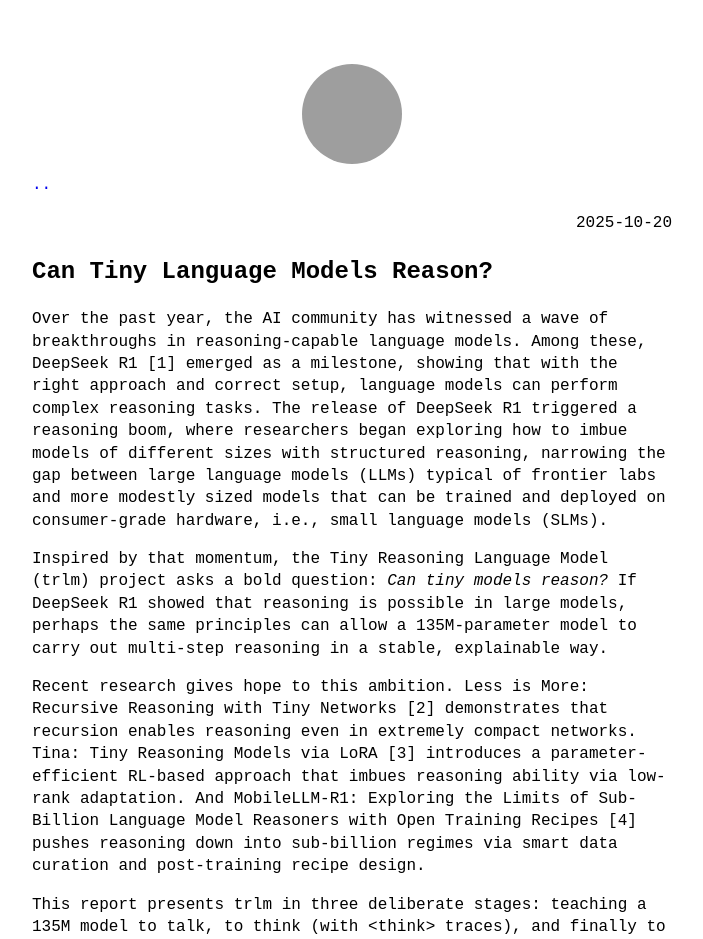
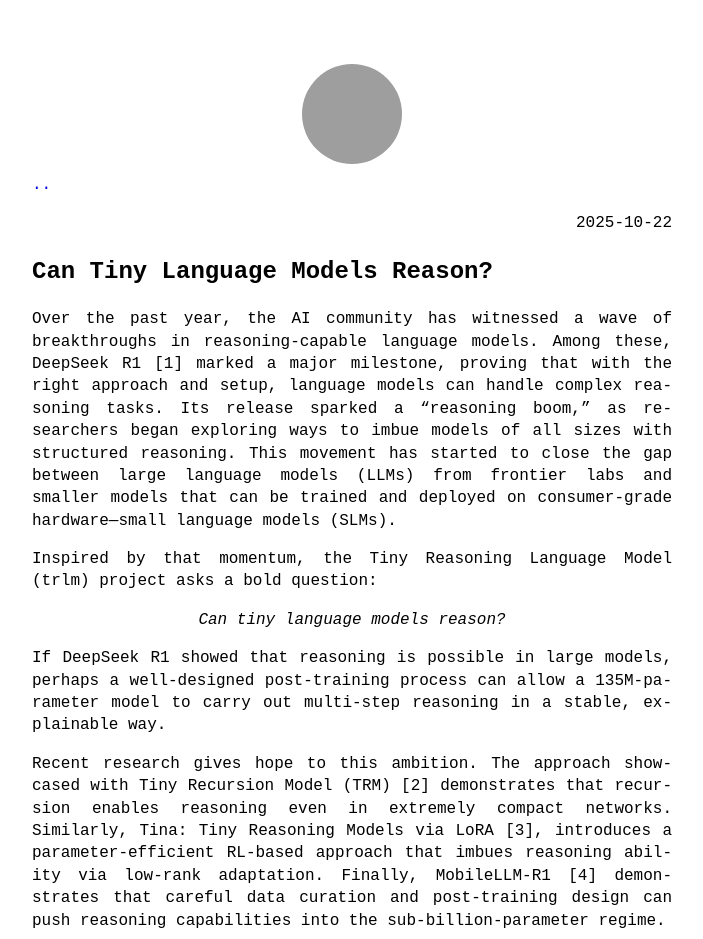
Before and after one commit to Shekswess/Shekswess.github.io, a Jekyll site: the page built from _posts/2025-10-23-tiny-reasoning-language-model.md, in a window 1280 px wide, cut to the strip 0-939 px from the top of the page. Shown: the whole strip, without its empty margins (288-991 px from the left). Built offline with Jekyll 4.4.1, drawn with Linux system fonts in a browser that asks for light colours; some of the changed text lies outside the part shown; grey boxes are pictures that could not be loaded.

Commit message:
Update of blog with fixes for trlm and structure of blog template

```diff
--- a/_layouts/post.html
+++ b/_layouts/post.html
@@ -4,7 +4,7 @@ layout: default
 
 {%-include back_link.html-%}
 
-<article>
+<article{% if page.center_captions %} class="center-captions"{% endif %}>
   <p class="post-meta">
     <time datetime="{{ page.date }}">{{ page.date | date: site.theme_config.date_format }}</time>
   </p>
--- a/_posts/2025-09-30-tiny-reasoning-language-model.md
+++ b/_posts/2025-10-23-tiny-reasoning-language-model.md
@@ -16,23 +17,29 @@ tags:
     Reasoning,
     Open Source,
   ]
+image: https://github-production-user-asset-6210df.s3.amazonaws.com/72557383/494877130-5f453496-8180-4cf4-94da-26ebbe1159d4.png?X-Amz-Algorithm=AWS4-HMAC-SHA256&X-Amz-Credential=AKIAVCODYLSA53PQK4ZA%2F20251023%2Fus-east-1%2Fs3%2Faws4_request&X-Amz-Date=20251023T113806Z&X-Amz-Expires=300&X-Amz-Signature=9a3824abb9e842ac97bcde7d7583b54b8b45599cda909f8ba290513ebae6ba8f&X-Amz-SignedHeaders=host
 ---
 
-Over the past year, the AI community has witnessed a wave of breakthroughs in reasoning-capable language models. Among these, DeepSeek R1 [1] emerged as a milestone, showing that with the right approach and correct setup, language models can perform complex reasoning tasks. The release of DeepSeek R1 triggered a reasoning boom, where researchers began exploring how to imbue models of different sizes with structured reasoning, narrowing the gap between large language models (LLMs) typical of frontier labs and more modestly sized models that can be trained and deployed on consumer-grade hardware, i.e., small language models (SLMs).
+Over the past year, the AI community has witnessed a wave of breakthroughs in reasoning-capable language models. Among these, DeepSeek R1 [1] marked a major milestone, proving that with the right approach and setup, language models can handle complex reasoning tasks. Its release sparked a “reasoning boom,” as researchers began exploring ways to imbue models of all sizes with structured reasoning. This movement has started to close the gap between large language models (LLMs) from frontier labs and smaller models that can be trained and deployed on consumer-grade hardware—small language models (SLMs).
 
-Inspired by that momentum, the Tiny Reasoning Language Model (trlm) project asks a bold question: _Can tiny models reason?_ If DeepSeek R1 showed that reasoning is possible in large models, perhaps the same principles can allow a 135M-parameter model to carry out multi-step reasoning in a stable, explainable way.
+Inspired by that momentum, the Tiny Reasoning Language Model (trlm) project asks a bold question:
 
-Recent research gives hope to this ambition. Less is More: Recursive Reasoning with Tiny Networks [2] demonstrates that recursion enables reasoning even in extremely compact networks. Tina: Tiny Reasoning Models via LoRA [3] introduces a parameter-efficient RL-based approach that imbues reasoning ability via low-rank adaptation. And MobileLLM-R1: Exploring the Limits of Sub-Billion Language Model Reasoners with Open Training Recipes [4] pushes reasoning down into sub-billion regimes via smart data curation and post-training recipe design.
+ _Can tiny language models reason?_
 
-This report presents trlm in three deliberate stages: teaching a 135M model to talk, to think (with &lt;think&gt; traces), and finally to prefer good reasoning via alignment. Along the way, it surfaces challenges, surprises, and insights that emerged from compressing reasoning behaviors into a compact model. The base model throughout is SmolLM2‑135M‑Instruct [5].
+If DeepSeek R1 showed that reasoning is possible in large models, perhaps a well-designed post-training process can allow a 135M-parameter model to carry out multi-step reasoning in a stable, explainable way.
+
+Recent research gives hope to this ambition. The approach showcased with Tiny Recursion Model (TRM) [2] demonstrates that recursion enables reasoning even in extremely compact networks. Similarly, Tina: Tiny Reasoning Models via LoRA [3], introduces a parameter-efficient RL-based approach that imbues reasoning ability via low-rank adaptation. Finally, MobileLLM-R1 [4] demonstrates that careful data curation and post-training design can push reasoning capabilities into the sub-billion-parameter regime.
+
+This report presents trlm in three deliberate stages: teaching a 135M model to talk, to think (with &lt;think&gt; traces), and finally to prefer good reasoning via alignment. Along the way, it surfaces challenges, surprises, and insights that emerged from compressing reasoning behaviors into a tiny compact language model.
 
 ## Methods of Experimentation
 
 The trlm pipeline is structured as a curriculum. Rather than relying on emergent behavior, the approach progressively teaches a tiny model how to converse, how to express structured thinking, and how to prefer better thoughts and answers. See Figure 1 for an overview.
 
-<img width="800" height="563" alt="trlm pipeline stages" src="https://github.com/user-attachments/assets/195ef389-6aa9-4527-b4f0-bea68c0841ae"/>
-
-_Figure 1: trlm training pipeline across three stages (SFT → Think → DPO)._
+<figure>
+  <img width="800" height="563" alt="trlm pipeline stages" src="https://github.com/user-attachments/assets/195ef389-6aa9-4527-b4f0-bea68c0841ae"/>
+  <figcaption>Figure 1: trlm training pipeline across three stages (SFT → SFT (Think) → DPO).</figcaption>
+</figure>
 
 Stage 1 performs supervised fine‑tuning on instruction following, summarization, rewriting, and everyday conversation without any chain‑of‑thought. The objective is to stabilize the conversational prior so the model follows directions and produces coherent outputs without hidden thoughts leaking into answers.
 
@@ -48,7 +55,7 @@ Three curated blends were built, one per stage, with a preparation pipeline that
 
 Stage 1 is a non‑reasoning SFT blend published as _Shekswess/trlm-sft-stage-1-final-2_ with roughly 58k dialogues. The dominant share comes from SmolTalk2 instruction‑following and short form tasks without hidden thoughts. The largest contributor is _smol_magpie_ultra_no_think_ at about 57.8 percent, followed by summarize and rewrite variants at 12.9 percent each, with the remainder from everyday conversations and system chats. This mix intentionally biases toward clarity and compliance rather than long chains. Table 1 summarizes the Stage 1 composition.
 
-****Table 1: Stage 1 SFT blend composition (non‑reasoning)****
+<p class="table-title">Table 1: Stage 1 SFT blend composition (non‑reasoning)</p>
 
 | Source (subset)                                                                | Samples | Share |
 | ------------------------------------------------------------------------------ | ------: | ----: |
@@ -62,7 +69,7 @@ Stage 1 is a non‑reasoning SFT blend published as _Shekswess/trlm-sft-stage-1-
 
 Stage 2 is a reasoning SFT blend, _Shekswess/trlm-sft-stage-2-final-2_, with around 78k traces that explicitly include &lt;think&gt; segments. The largest component is _Llama_Nemotron_Post_Training_Dataset_reasoning_r1_ at 51.5 percent, complemented by OpenThoughts3 at 25.6 percent, multi‑turn reasoning prompts at 12.8 percent, and Qwen3‑generated traces at 6.4 percent. _chat_template_kwargs_ are dropped across sources to keep the schema uniform. The intent is to make reasoning a consistent language, not an artifact of formatting. Table 2 summarizes the Stage 2 composition.
 
-****Table 2: Stage 2 SFT blend composition (reasoning with &lt;think&gt;)****
+<p class="table-title">Table 2: Stage 2 SFT blend composition (reasoning with &lt;think&gt;)</p>
 
 | Source (subset)                                                             | Samples | Share |
 | --------------------------------------------------------------------------- | ------: | ----: |
@@ -75,7 +82,7 @@ Stage 2 is a reasoning SFT blend, _Shekswess/trlm-sft-stage-2-final-2_, with aro
 
 Stage 3 is the preference alignment dataset, _Shekswess/trlm-dpo-stage-3-final-2_, constructed around 50k chosen versus rejected pairs from _olmo-3-preference-mix-deltas_ variants. Legacy metadata is normalized and _dataset_ is renamed to _source_ for consistency with earlier stages. These pairs focus on reasoning quality rather than only surface‑level helpfulness. Table 3 summarizes the Stage 3 dataset.
 
-****Table 3: Stage 3 DPO dataset (chosen vs rejected pairs)****
+<p class="table-title">Table 3: Stage 3 DPO dataset (chosen vs rejected pairs)</p>
 
 | Source (split)                                                                            | Samples | Notes                                                 |
 | ----------------------------------------------------------------------------------------- | ------: | ----------------------------------------------------- |
@@ -106,15 +113,15 @@ Optimization is straightforward. Stage 1 and Stage 2 use standard supervised fin
   <figcaption>Figure 4: Stage 1 SFT output entropy.</figcaption>
 </figure>
 
-As shown in Figure 2, the loss decreases smoothly and then stabilizes, indicating the tiny model reliably learns general instruction following without special treatment for thoughts. Token accuracy climbs with small oscillations typical of a diverse short‑form mix (Figure 3). Entropy trends downward before settling, consistent with a compact model becoming confident without becoming brittle (Figure 4).
+As shown in Figure 2, the loss decreases smoothly and then stabilizes, indicating the tiny model reliably learns general instruction following without special treatment for thoughts. Token accuracy climbs with small oscillations typical of a diverse short‑form mix (Figure 3). Entropy trends downward before settling, consistent with a compact model becoming confident without becoming brittle (Figure 4). This establishes a solid conversational foundation which Stage 2 can build upon with the introduction of CoT reasoning capabilities.
 
-****Table 4: Stage 1 SFT training configuration****
+<p class="table-title">Table 4: Stage 1 SFT training configuration</p>
 
 | Parameter              | Value                                          |
 | ---------------------- | ---------------------------------------------- |
-| Base model             | *HuggingFaceTB/SmolLM2-135M-Instruct*          |
-| Tokenizer              | *HuggingFaceTB/SmolLM2-135M-Instruct*          |
-| Dataset                | *Shekswess/trlm-sft-stage-1-final-2* (*train*) |
+| Base model             | _HuggingFaceTB/SmolLM2-135M-Instruct_          |
+| Tokenizer              | _HuggingFaceTB/SmolLM2-135M-Instruct_          |
+| Dataset                | _Shekswess/trlm-sft-stage-1-final-2_ (_train_) |
 | Epochs                 | 3                                              |
 | Per-device batch size  | 32                                             |
 | Gradient accumulation  | 4                                              |
@@ -147,16 +152,16 @@ As shown in Figure 2, the loss decreases smoothly and then stabilizes, indicatin
   <figcaption>Figure 7: Stage 2 SFT output entropy.</figcaption>
 </figure>
 
-Introducing &lt;think&gt; segments increases task difficulty. Training remains well‑behaved and converges without collapse (Figure 5). Accuracy stabilizes slightly below Stage 1, matching the added difficulty and longer targets when thoughts are present (Figure 6). Entropy stays in a healthy range, suggesting exploration inside &lt;think&gt; with decisive answers outside (Figure 7).
+Introducing &lt;think&gt; CoT segments increases task difficulty. Training remains well‑behaved and converges without collapse (Figure 5). Accuracy stabilizes slightly below Stage 1, matching the added difficulty and longer targets when thoughts are present (Figure 6). Entropy stays in a healthy range, suggesting exploration inside &lt;think&gt; tags with decisive answers outside (Figure 7). Notably, the model learns to use &lt;think&gt; as a structured language, producing readable multi‑step traces that align with prompts. However some malformed traces appear, indicating room for further refinement in formatting and data curation, which also motivates Stage 3 alignment.
 
-****Table 5: Stage 2 SFT training configuration****
+<p class="table-title">Table 5: Stage 2 SFT training configuration</p>
 
 | Parameter              | Value                                          |
 | ---------------------- | ---------------------------------------------- |
-| Base model             | *Shekswess/trlm-stage-1-sft-final-2*           |
-| Tokenizer              | *Shekswess/trlm-stage-1-sft-final-2*           |
-| Special tokens         | *<think>, </think>*                            |
-| Dataset                | *Shekswess/trlm-sft-stage-2-final-2* (*train*) |
+| Base model             | _Shekswess/trlm-stage-1-sft-final-2_           |
+| Tokenizer              | _Shekswess/trlm-stage-1-sft-final-2_           |
+| Special tokens         | &lt;think&gt;, &lt;/think&gt;                  |
+| Dataset                | _Shekswess/trlm-sft-stage-2-final-2_ (_train_) |
 | Epochs                 | 1                                              |
 | Per-device batch size  | 32                                             |
 | Gradient accumulation  | 4                                              |
@@ -178,7 +183,7 @@ Introducing &lt;think&gt; segments increases task difficulty. Training remains w
 
 <figure>
   <img src="../assets/images/trlm/dpo-stage-3-graphs/accuracies_rewards_train.png" alt="Chosen vs rejected rewards and accuracies during Stage 3 DPO." />
-  <figcaption>Figure 9: Stage 3 DPO chosen versus rejected rewards and accuracies.</figcaption>
+  <figcaption>Figure 9: Stage 3 DPO rewards accuracies.</figcaption>
 </figure>
 
 <figure>
@@ -186,15 +191,15 @@ Introducing &lt;think&gt; segments increases task difficulty. Training remains w
   <figcaption>Figure 10: Stage 3 DPO reward margins showing separation over time.</figcaption>
 </figure>
 
-With DPO the loss variance drops after a short warm‑up (Figure 8), and chosen versus rejected rewards separate with widening margins (Figure 9 and Figure 10). Over time the policy prefers cleaner traces and more decisive answers. The chosen and rejected log‑prob dynamics form a consistent signal without overfitting to any single prompt template.
+With DPO the loss variance drops after a short warm‑up (Figure 8), and chosen versus rejected rewards separate with widening margins (Figure 9 and Figure 10). Over time the policy prefers cleaner traces and more decisive answers. The chosen and rejected log‑prob dynamics form a consistent signal without overfitting to any single prompt template. After some test interactions, the model produces notably more concise and correct reasoning traces, indicating that even at 135M parameters, preference alignment effectively shapes reasoning style and quality.
 
-****Table 6: Stage 3 DPO training configuration****
+<p class="table-title">Table 6: Stage 3 DPO training configuration</p>
 
 | Parameter              | Value                                          |
 | ---------------------- | ---------------------------------------------- |
-| Base model             | *Shekswess/trlm-stage-2-sft-final-2*           |
-| Tokenizer              | *Shekswess/trlm-stage-2-sft-final-2*           |
-| Dataset                | *Shekswess/trlm-dpo-stage-3-final-2* (*train*) |
+| Base model             | _Shekswess/trlm-stage-2-sft-final-2_           |
+| Tokenizer              | _Shekswess/trlm-stage-2-sft-final-2_           |
+| Dataset                | _Shekswess/trlm-dpo-stage-3-final-2_ (_train_) |
 | Epochs                 | 1                                              |
 | Per-device batch size  | 32                                             |
 | Gradient accumulation  | 4                                              |
@@ -204,17 +209,16 @@ With DPO the loss variance drops after a short warm‑up (Figure 8), and chosen
 | Warmup ratio           | 0.1                                            |
 | Max grad norm          | 0.2                                            |
 | DPO beta               | 0.1                                            |
-| DPO loss               | *apo_zero*                                     |
+| DPO loss               | _apo_zero_                                     |
 | Max prompt length      | 1048                                           |
 | Max length             | 2048                                           |
-| Scheduler              | *cosine_with_min_lr* (*min_lr_rate=0.1*)       |
-| Remove unused columns  | false                                          |
+| Scheduler              | _cosine_with_min_lr_ (_min_lr_rate=0.1_)       |
 
 ## Discussion
 
 Across the three stages a clear capability progression emerges. Stage 1 establishes a strong conversational prior that tiny backbones often lack out of the box. In Stage 2, once the model learns to use &lt;think&gt; as a language, it can carry multi‑step traces that are readable and mostly well‑formed. Stage 3 shifts the distribution of those traces toward helpful, correct, and efficient reasoning rather than rambling.
 
-Three practical lessons emerge. First, delimiters matter. Adding &lt;think&gt; and enforcing a consistent template reduces malformed traces and stabilizes training. Second, curation dominates. The balance among *Llama_Nemotron*, *OpenThoughts*, and multi‑turn synthetic sources tracks closely with the kinds of traces the model reproduces. Third, alignment is a strong lever even at 135M parameters. Preference optimization shifts style and correctness in a way that outweighs the model’s size.
+Three practical lessons emerge. First, delimiters matter. Adding &lt;think&gt; and enforcing a consistent template reduces malformed traces and stabilizes training. Second, curation dominates. The balance among _Llama_Nemotron_, _OpenThoughts_, and multi‑turn synthetic sources tracks closely with the kinds of traces the model reproduces. Third, alignment is a strong lever even at 135M parameters. Preference optimization shifts style and correctness in a way that outweighs the model’s size.
 
 See Figure 10 for an example model interaction trace.
 
--- a/_sass/no-style-please.scss
+++ b/_sass/no-style-please.scss
@@ -43,7 +43,14 @@ h2, h3, h4, h5, h6 { margin-top: 3rem; }
 
 hr { margin: 2rem 0; }
 
-p { margin: 1rem 0; }
+p {
+  margin: 1rem 0;
+  text-align: justify;
+  text-justify: inter-word;
+  -webkit-hyphens: auto;
+  -ms-hyphens: auto;
+  hyphens: auto;
+}
 
 li { margin: 0.4rem 0; }
 
@@ -100,3 +107,14 @@ img {
 a {
   text-decoration: none;
 }
+
+// Center captions (opt-in per post via .center-captions on <article>)
+.center-captions {
+  figcaption { text-align: center; }
+  table caption { text-align: center; }
+  // Common Markdown caption patterns
+  p > em:only-child { display: block; text-align: center; }
+  p > strong:only-child { display: block; text-align: center; }
+  p > strong:only-child > em:only-child { display: block; text-align: center; }
+  .table-title, .figure-title { text-align: center; }
+}
```
Also changed, not shown: other parts of _posts/2025-10-23-tiny-reasoning-language-model.md (+4 -5 lines).
